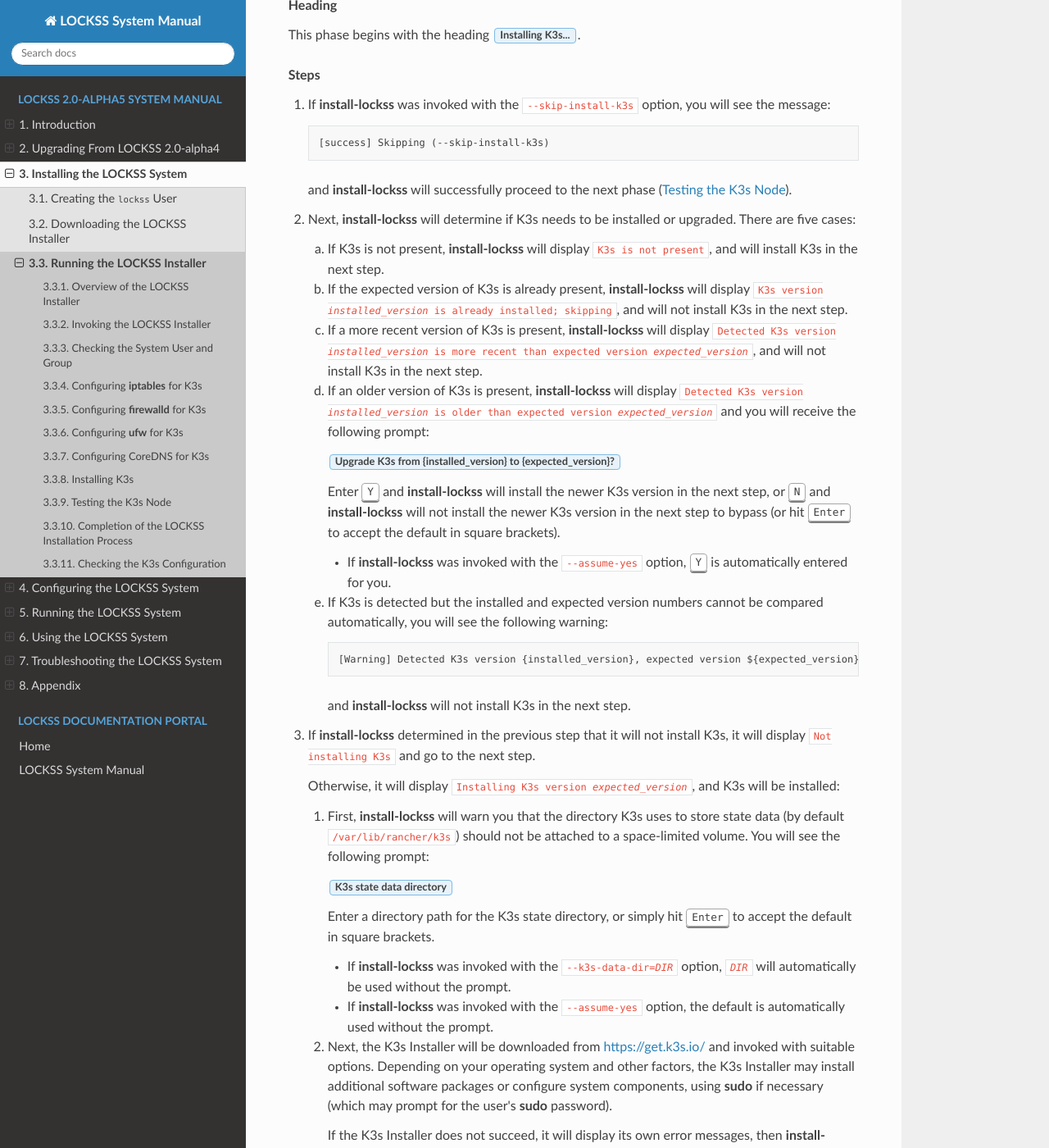
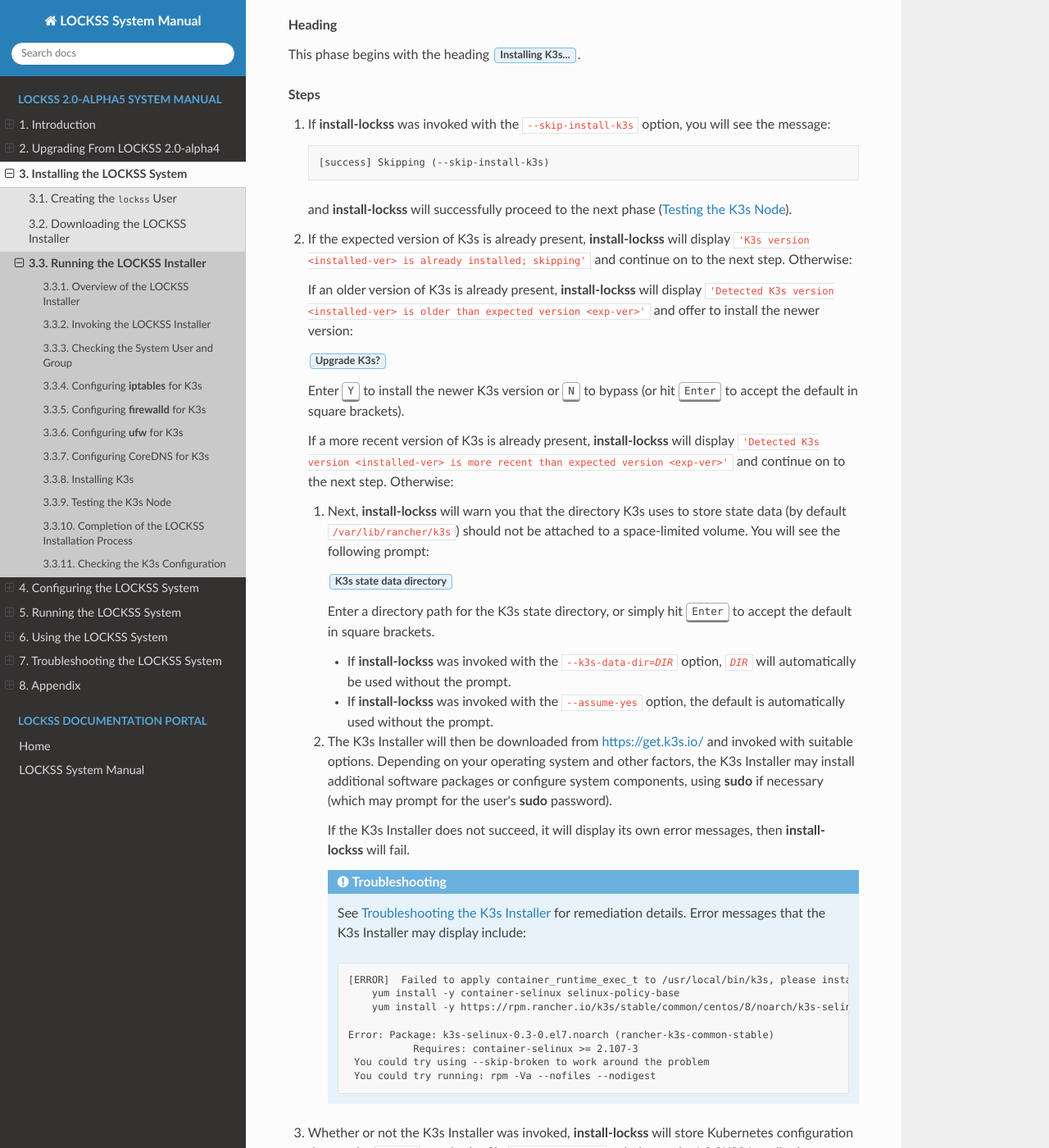
Before and after one commit to lockss/lockss-rtd-manual, a Sphinx documentation site: the page built from docs/installing/installer.rst, in a window 1280 px wide and 1400 px high, scrolled down 7742 px. Shown: the whole window at 82% size. Built offline with Sphinx 7.4.7 and the Read the Docs theme 2.0.0, drawn with Linux system fonts in a browser that asks for light colours; some of the changed text lies outside the part shown.

```diff
--- a/docs/installing/index.rst
+++ b/docs/installing/index.rst
@@ -4,11 +4,9 @@ Installing the LOCKSS System
 
 .. note::
 
-   **This chapter describes how to install the LOCKSS 2.0-alpha5 system.**
+   This chapter describes how to install the LOCKSS 2.0-alpha5 system.
 
-   *  **If you are upgrading an existing LOCKSS 2.0-alpha4 system to LOCKSS 2.0-alpha5**, go to :doc:`/upgrading/index` instead.
-
-   *  **If you are migrating an existing LOCKSS 1.x system to LOCKSS 2.0-alpha5**, go to :doc:`/appendix/migrating` first if you have not already.
+   If you are upgrading an existing LOCKSS 2.0-alpha4 system to 2.0-alpha5, go to :doc:`/upgrading/index` instead.
 
 .. tip::
 
--- a/docs/installing/installer.rst
+++ b/docs/installing/installer.rst
@@ -18,7 +18,7 @@ Overview of the LOCKSS Installer
 
 *  :ref:`Configuring CoreDNS for K3s`: if necessary, will prompt you to enter non-loopback IP addresses of DNS servers.
 
-*  :ref:`Installing K3s`: will prompt you for a Kubernetes state data storage directory.
+*  :ref:`Installing K3s`: if necessary, will prompt you for a Kubernetes state data storage directory and to confirm before upgrading from an earlier version of K3s.
 
 *  :ref:`Testing the K3s Node`: no interaction expected.
 
@@ -388,35 +388,17 @@ This phase begins with the heading :guilabel:`Installing K3s...`.
 
    and :program:`install-lockss` will successfully proceed to the next phase (:ref:`Testing the K3s Node`).
 
-2. Next, :program:`install-lockss` will determine if K3s needs to be installed or upgraded. There are five cases:
+2. If the expected version of K3s is already present, :program:`install-lockss` will display ``'K3s version <installed-ver> is already installed; skipping'`` and continue on to the next step. Otherwise:
 
-   a. If K3s is not present, :program:`install-lockss` will display ``K3s is not present``, and will install K3s in the next step.
+   If an older version of K3s is already present, :program:`install-lockss` will display ``'Detected K3s version <installed-ver> is older than expected version <exp-ver>'`` and offer to install the newer version:
 
-   b. If the expected version of K3s is already present, :program:`install-lockss` will display :samp:`K3s version {installed_version} is already installed; skipping`, and will not install K3s in the next step.
+   :guilabel:`Upgrade K3s?`
 
-   c. If a more recent version of K3s is present, :program:`install-lockss` will display :samp:`Detected K3s version {installed_version} is more recent than expected version {expected_version}`, and will not install K3s in the next step.
+   Enter :kbd:`Y` to install the newer K3s version or :kbd:`N` to bypass (or hit :kbd:`Enter` to accept the default in square brackets).
 
-   d. If an older version of K3s is present, :program:`install-lockss` will display :samp:`Detected K3s version {installed_version} is older than expected version {expected_version}` and you will receive the following prompt:
+   If a more recent version of K3s is already present, :program:`install-lockss` will display ``'Detected K3s version <installed-ver> is more recent than expected version <exp-ver>'`` and continue on to the next step. Otherwise:
 
-      :guilabel:`Upgrade K3s from {installed_version} to {expected_version}?`
-
-      Enter :kbd:`Y` and :program:`install-lockss` will install the newer K3s version in the next step, or :kbd:`N` and :program:`install-lockss` will not install the newer K3s version in the next step to bypass (or hit :kbd:`Enter` to accept the default in square brackets).
-
-      *  If :program:`install-lockss` was invoked with the ``--assume-yes`` option, :kbd:`Y` is automatically entered for you.
-
-   e. If K3s is detected but the installed and expected version numbers cannot be compared automatically, you will see the following warning:
-
-      .. code-block:: text
-
-         [Warning] Detected K3s version {installed_version}, expected version ${expected_version}, comparison failure, skipping
-
-      and :program:`install-lockss` will not install K3s in the next step.
-
-3. If :program:`install-lockss` determined in the previous step that it will not install K3s, it will display ``Not installing K3s`` and go to the next step.
-
-   Otherwise, it will display :samp:`Installing K3s version {expected_version}`, and K3s will be installed:
-
-   1. First, :program:`install-lockss` will warn you that the directory K3s uses to store state data (by default :file:`/var/lib/rancher/k3s`) should not be attached to a space-limited volume. You will see the following prompt:
+   1. Next, :program:`install-lockss` will warn you that the directory K3s uses to store state data (by default :file:`/var/lib/rancher/k3s`) should not be attached to a space-limited volume. You will see the following prompt:
 
       :guilabel:`K3s state data directory`
 
@@ -426,7 +408,7 @@ This phase begins with the heading :guilabel:`Installing K3s...`.
 
       *  If :program:`install-lockss` was invoked with the ``--assume-yes`` option, the default is automatically used without the prompt.
 
-   2. Next, the K3s Installer will be downloaded from https://get.k3s.io/ and invoked with suitable options. Depending on your operating system and other factors, the K3s Installer may install additional software packages or configure system components, using :program:`sudo` if necessary (which may prompt for the user's :program:`sudo` password).
+   2. The K3s Installer will then be downloaded from https://get.k3s.io/ and invoked with suitable options. Depending on your operating system and other factors, the K3s Installer may install additional software packages or configure system components, using :program:`sudo` if necessary (which may prompt for the user's :program:`sudo` password).
 
       If the K3s Installer does not succeed, it will display its own error messages, then :program:`install-lockss` will fail.
 
@@ -445,7 +427,7 @@ This phase begins with the heading :guilabel:`Installing K3s...`.
              You could try using --skip-broken to work around the problem
              You could try running: rpm -Va --nofiles --nodigest
 
-4. Whether or not K3s was installed, :program:`install-lockss` will store Kubernetes configuration data as the ``lockss`` user in the file :file:`configs/k8s.cfg`, relative to the LOCKSS Installer home directory. If the creation of the file fails, you will see one of these error messages:
+3. Whether or not the K3s Installer was invoked, :program:`install-lockss` will store Kubernetes configuration data as the ``lockss`` user in the file :file:`configs/k8s.cfg`, relative to the LOCKSS Installer home directory. If the creation of the file fails, you will see one of these error messages:
 
    .. code-block:: text
 
--- a/docs/upgrading/index.rst
+++ b/docs/upgrading/index.rst
@@ -4,11 +4,9 @@ Upgrading From LOCKSS 2.0-alpha4
 
 .. note::
 
-   **This chapter describes how to upgrade an existing LOCKSS 2.0-alpha4 system to 2.0-alpha5.**
+   This chapter describes how to upgrade an existing LOCKSS 2.0-alpha4 system to 2.0-alpha5.
 
-   *  **If you are migrating an existing LOCKSS 1.x system to LOCKSS 2.0-alpha5**, go to :doc:`/appendix/migrating` instead.
-
-   *  **If you are installing the LOCKSS system for the first time**, go to :doc:`/installing/index` instead.
+   If you are installing the LOCKSS system for the first time, go to :doc:`/installing/index` instead.
 
 .. tip::
 
```
Also changed, not shown: other parts of docs/installing/installer.rst (+1 -1 lines).
